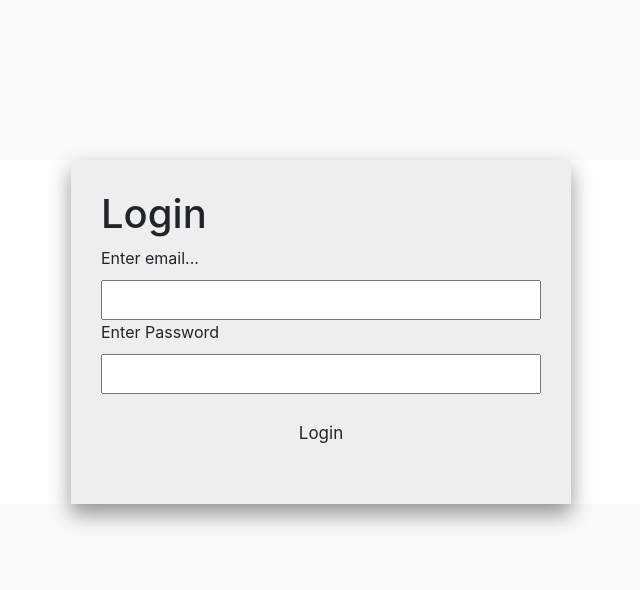
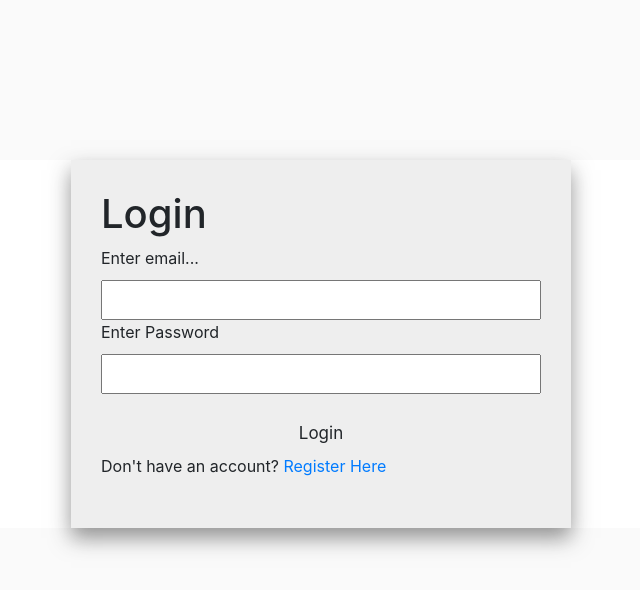
Before and after one commit to Thomas13702/socialmedia_backend, a Next.js app: page /login in a window 1280 px wide. Shown: the top 590 px of the page, without its empty margins (319-959 px from the left). Built offline with nearby package versions, Linux system fonts and the light colour scheme; no server answers.

Commit message:
Added links to login and register pages on corresponding pages

```diff
--- a/pages/login.js
+++ b/pages/login.js
@@ -6,6 +6,7 @@ import "firebase/auth";
 import { ToastContainer, toast } from "react-toastify";
 import "react-toastify/dist/ReactToastify.css";
 import styles from "../styles/AuthForm.module.css";
+import Link from "next/link";
 
 export default function Login() {
   firebaseClient();
@@ -54,6 +55,9 @@ export default function Login() {
             />
             <input className="btn" type="submit" value="Login" />
           </form>
+          <p>
+            Don't have an account? <Link href={"/register"}>Register Here</Link>
+          </p>
         </div>
       </div>
     </Layout>
--- a/pages/register.js
+++ b/pages/register.js
@@ -6,6 +6,7 @@ import "firebase/auth";
 import { ToastContainer, toast } from "react-toastify";
 import "react-toastify/dist/ReactToastify.css";
 import styles from "../styles/AuthForm.module.css";
+import Link from "next/link";
 
 export default function Login() {
   firebaseClient();
@@ -81,6 +82,9 @@ export default function Login() {
             />
             <input className="btn" type="submit" value="Register" />
           </form>
+          <p>
+            Already Regostered? <Link href={"/login"}>Login Here</Link>
+          </p>
         </div>
       </div>
     </Layout>
--- a/pages/todo.js
+++ b/pages/todo.js
@@ -19,7 +19,7 @@ export default function Todo() {
             </li>
             <li>
               Change is so if not following anyone says follow someone.
-              data.length === 0 ? Follow : End
+              data.length === 0 ? Follow : End ✓
             </li>
           </ul>
         </li>
@@ -29,7 +29,7 @@ export default function Todo() {
             <li>Show account details ✓</li>
             <li>update username / profile picture✓</li>
             <li>Fix Unfollow Bug ✓</li>
-            <li>Force account set up before posting ect</li>
+            <li>Force account set up before posting ect ✓</li>
             <li>Password/email reset</li>
             <li>Search accounts</li>
           </ul>
```
